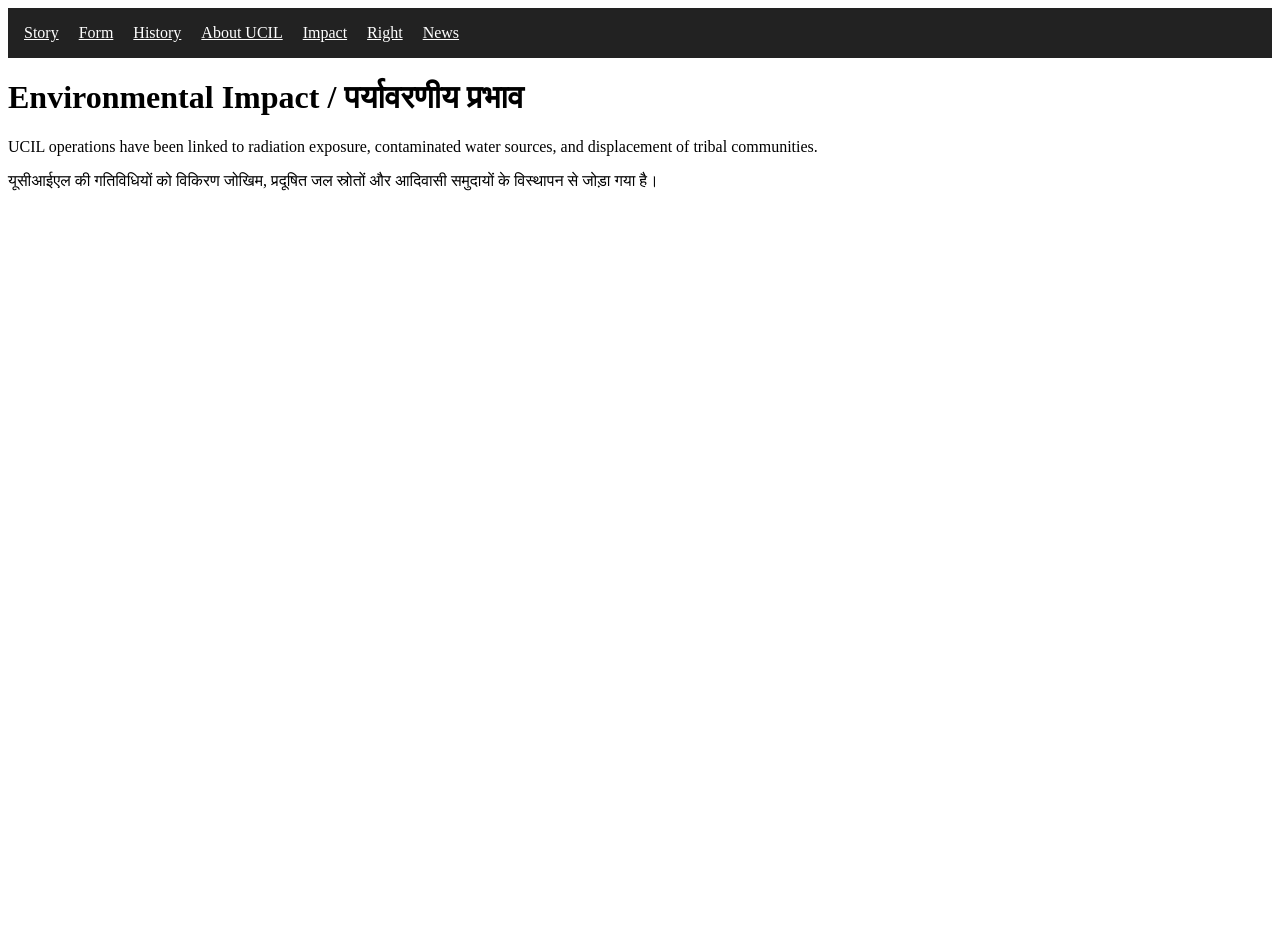
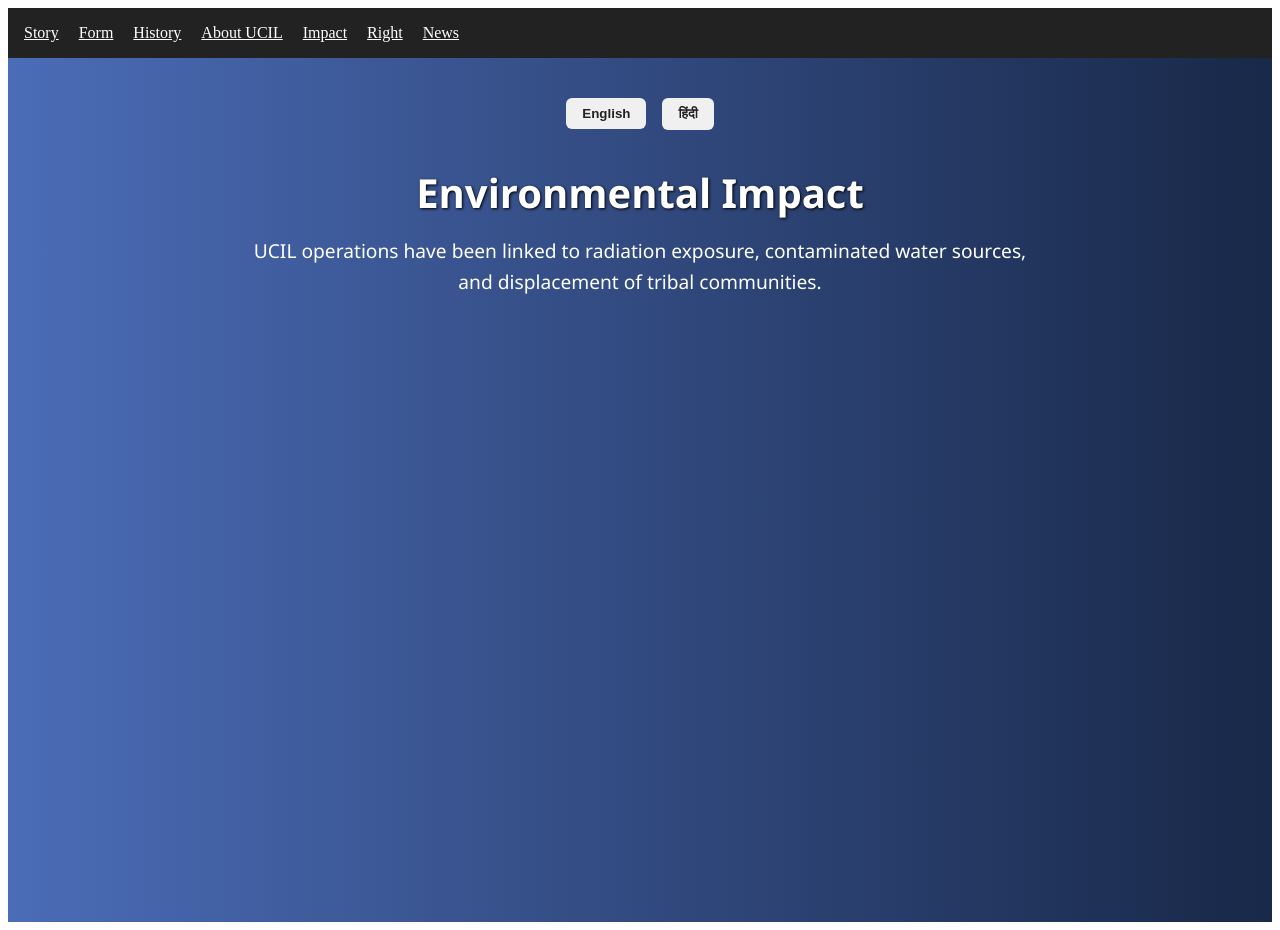
Before and after one commit to kavyamtomriddle/price-of-power-portal, a React (Create React App) app: page /impact in a window 1280 px wide. Before the commit the page ends 800 px from the top, so only its background shows below. Built offline with nearby package versions, Linux system fonts and the light colour scheme.

Commit message:
change xyz

```diff
--- a/src/components/Impact.jsx
+++ b/src/components/Impact.jsx
@@ -1,15 +1,74 @@
-import React from 'react';
+import React, { useState } from 'react';
 
-const Impact = () => (
-  <div className="container">
-    <h1>Environmental Impact / पर्यावरणीय प्रभाव</h1>
-    <p>
-      UCIL operations have been linked to radiation exposure, contaminated water sources, and displacement of tribal communities.
-    </p>
-    <p>
-      यूसीआईएल की गतिविधियों को विकिरण जोखिम, प्रदूषित जल स्रोतों और आदिवासी समुदायों के विस्थापन से जोड़ा गया है।
-    </p>
-  </div>
-);
+const Impact = () => {
+  const [lang, setLang] = useState('en');
+
+  const content = {
+    en: {
+      title: 'Environmental Impact',
+      description: `UCIL operations have been linked to radiation exposure, contaminated water sources, and displacement of tribal communities.`,
+    },
+    hi: {
+      title: 'पर्यावरणीय प्रभाव',
+      description: `यूसीआईएल की गतिविधियों को विकिरण जोखिम, प्रदूषित जल स्रोतों और आदिवासी समुदायों के विस्थापन से जोड़ा गया है।`,
+    },
+  };
+
+  const containerStyle = {
+    padding: '2rem',
+    minHeight: '100vh',
+    background: 'linear-gradient(to right, #4b6cb7, #182848)',
+    color: '#fff',
+    textAlign: 'center',
+    fontFamily: 'Segoe UI, sans-serif',
+  };
+
+  const titleStyle = {
+    fontSize: '2.5rem',
+    marginBottom: '1rem',
+    textShadow: '1px 1px 3px #000',
+  };
+
+  const paraStyle = {
+    fontSize: '1.2rem',
+    maxWidth: '800px',
+    margin: '0 auto',
+    lineHeight: '1.6',
+  };
+
+  const langButtonStyle = {
+    margin: '0.5rem',
+    padding: '0.5rem 1rem',
+    borderRadius: '6px',
+    border: 'none',
+    fontWeight: 'bold',
+    cursor: 'pointer',
+    backgroundColor: '#f0f0f0',
+    color: '#222',
+  };
+
+  return (
+    <div style={containerStyle}>
+      <div>
+        <button
+          onClick={() => setLang('en')}
+          disabled={lang === 'en'}
+          style={langButtonStyle}
+        >
+          English
+        </button>
+        <button
+          onClick={() => setLang('hi')}
+          disabled={lang === 'hi'}
+          style={langButtonStyle}
+        >
+          हिंदी
+        </button>
+      </div>
+      <h1 style={titleStyle}>{content[lang].title}</h1>
+      <p style={paraStyle}>{content[lang].description}</p>
+    </div>
+  );
+};
 
 export default Impact;
```
